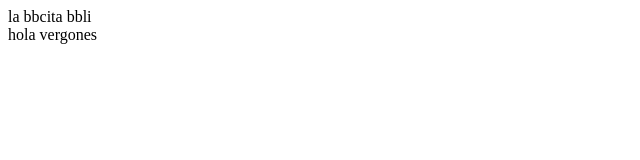
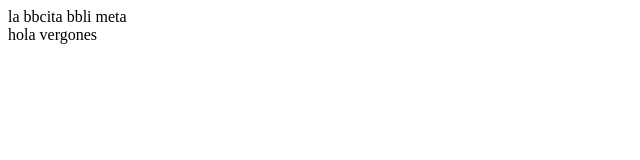
Before and after one commit to ManuD33P/Buy-Gamer, a plain HTML site: page index.html in a window 1280 px wide. Shown: the full height of the page, 0-640 px from the left. Drawn offline with Linux system fonts and the light colour scheme.

Commit message:
origin main

```diff
--- a/index.html
+++ b/index.html
@@ -7,7 +7,7 @@
 </head>
 <body>
     la bbcita bbli
-
+    meta
     <div>hola vergones</div>
 </body>
 </html>
--- a/styles.css
+++ b/styles.css
@@ -6,4 +6,5 @@
     height: 400px;
     background: blue;
 
+
 }
```
